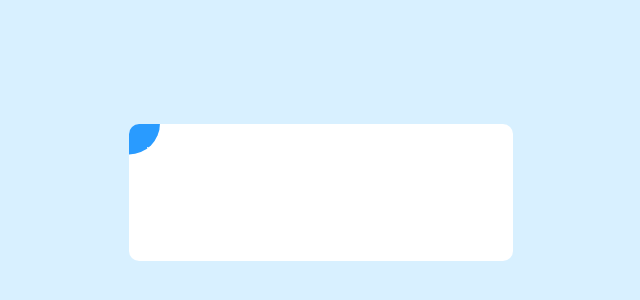
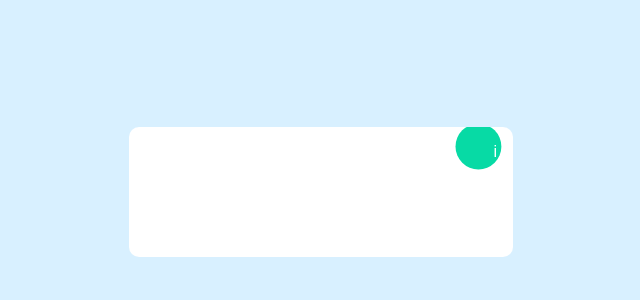
Before and after one commit to mostafa-meerzad/fancy-clip-path, a plain HTML site: page index.html in a window 1280 px wide. Shown: the part 208-508 px from the top of the page, without its empty margins (319-959 px from the left). Drawn offline with Linux system fonts and the light colour scheme.

Commit message:
complete the card component's text reveal animation

```diff
--- a/css/main.scss
+++ b/css/main.scss
@@ -11,25 +11,42 @@ body {
   width: 30%;
   background-color: #fff;
   border-radius: 10px;
-  font-family: sans-serif;
 
   .inner {
+    box-sizing: border-box;
+    font-family: sans-serif;
     width: 100%;
     border-radius: 10px;
-    background-color: hsl(208, 100%, 58%);
+    background-color: rgb(7, 218, 165);
     padding: 1em;
-    clip-path: circle(10% at 0% 0%);
-    transition: clip-path .5s ease-in-out;
+    clip-path: circle(8% at 91% 15%);
+    transition: all 0.5s ease-in-out;
+
+    &:hover {
+      clip-path: circle(75%);
+      background-color: hsl(208, 100%, 58%);
+      & span {
+        color: transparent;
+      }
+    }
+    span {
+      float: right;
+      position: relative;
+      color: white;
+      user-select: none;
+    }
+
     h1 {
       color: white;
       margin: 0;
     }
     p {
       color: whitesmoke;
+      font-size: 0.9em;
     }
   }
-  &:hover .inner{
-    // transition: clip-path 1.5s ;
-    clip-path: circle(75%);
-  }
+  //   &:hover .inner{
+  // transition: clip-path 1.5s ;
+  // clip-path: circle(75%);
+  //   }
 }
--- a/index.html
+++ b/index.html
@@ -9,6 +9,7 @@
   <body>
     <div class="container">
       <div class="inner">
+        <span>i</span>
         <h1>Hey</h1>
         <p>
           This is an information card will tell you something that's... well, important!
```
Also changed, not shown: css/main.css, 1 other file.
